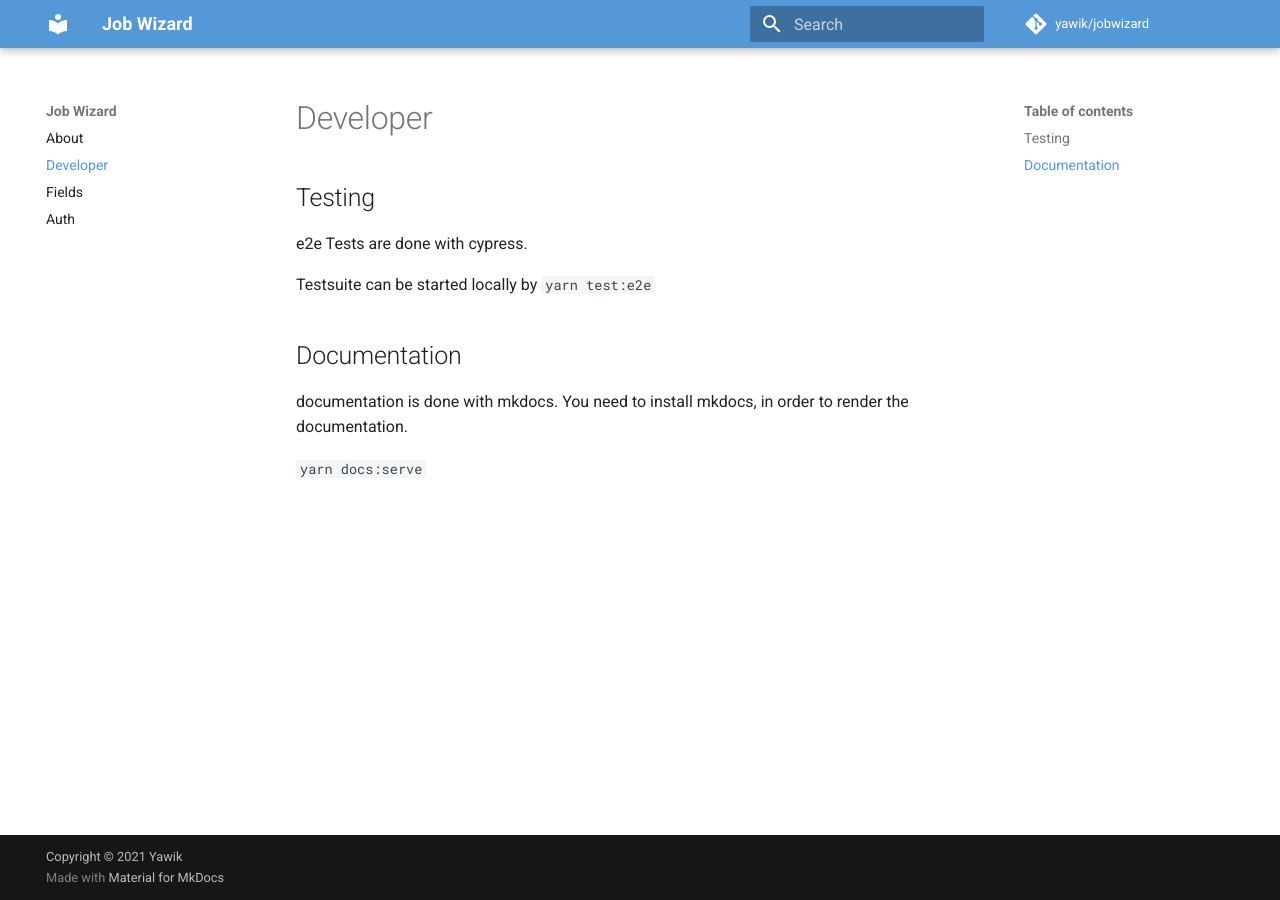
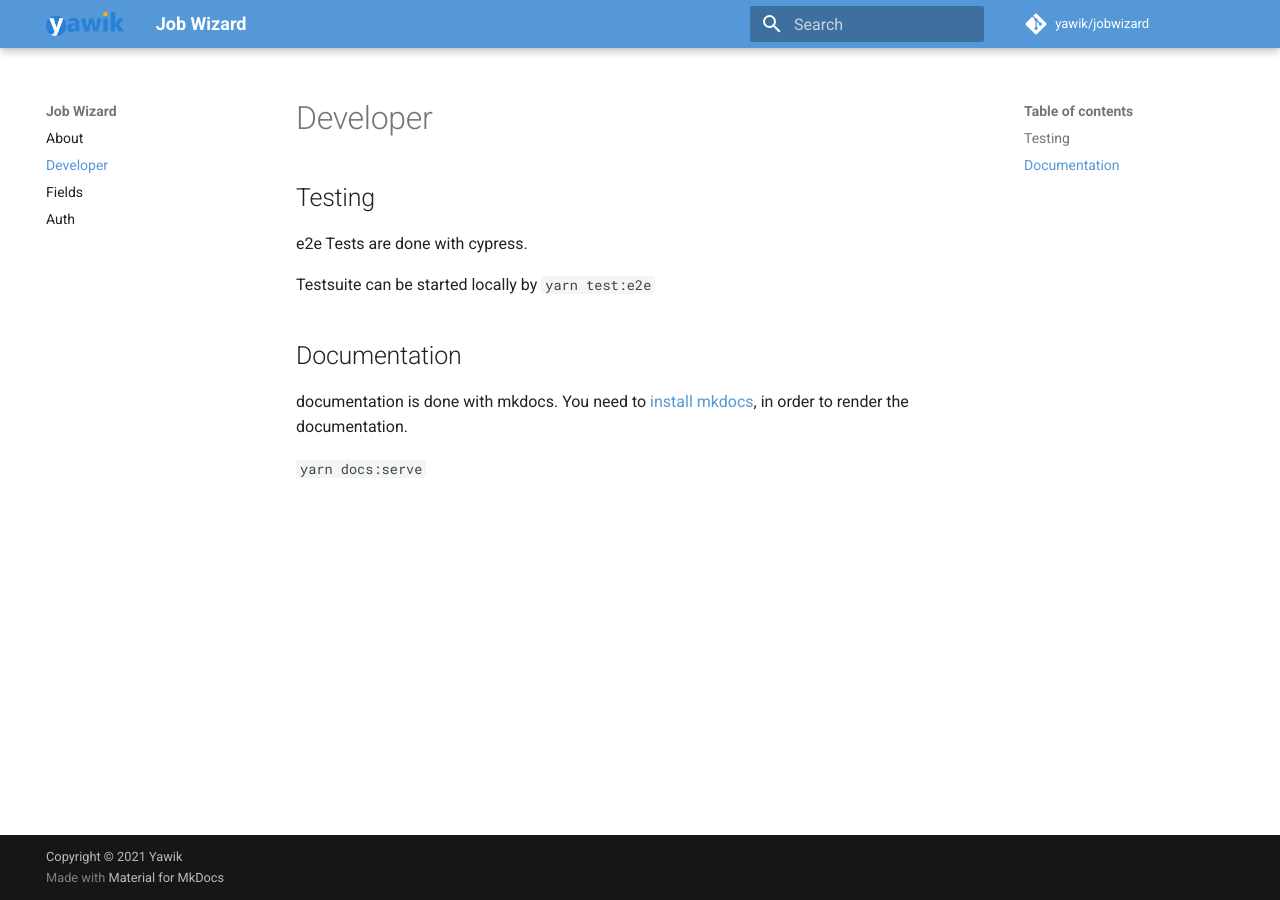
Before and after one commit to sebestyengyoergy/jobwizard, an MkDocs documentation site: the page built from docs/developer.md, in a window 1280 px wide. Built offline with MkDocs 1.6.1 and Material for MkDocs 9.7.7, drawn with Linux system fonts in a browser that asks for light colours; comment, search, counter and statistics services are not loaded.

Commit message:
doc: add favicon and logo to the docs

```diff
--- a/docs/developer.md
+++ b/docs/developer.md
@@ -8,7 +8,7 @@ Testsuite can be started locally by `yarn test:e2e`
 
 ## Documentation
 
-documentation is done with mkdocs. You need to install mkdocs, in order to render
+documentation is done with mkdocs. You need to [install mkdocs](https://www.mkdocs.org/user-guide/installation/), in order to render
 the documentation.
 
 `yarn docs:serve`
--- a/docs/stylesheets/extra.css
+++ b/docs/stylesheets/extra.css
@@ -1,3 +1,7 @@
 :root {
     --md-primary-fg-color:        #5498D7;
   }
+
+.md-header-nav__button.md-logo img, .md-header-nav__button.md-logo svg {
+    width: 100%;
+}
--- a/mkdocs.yml
+++ b/mkdocs.yml
@@ -6,7 +6,10 @@ repo_name: yawik/jobwizard
 repo_url: https://gitlab.com/yawik/JobWizard
 site_dir: build/docs
 docs_dir: docs
-theme: material
+theme:
+  name: material
+  logo: assets/yawik-logo.png
+  favicon: images/favicon.png
 extra_css:
   - stylesheets/extra.css
 markdown_extensions:
```
Also changed, not shown: docs/assets/images/favicon.ico (added), docs/assets/yawik-logo.png (added).
